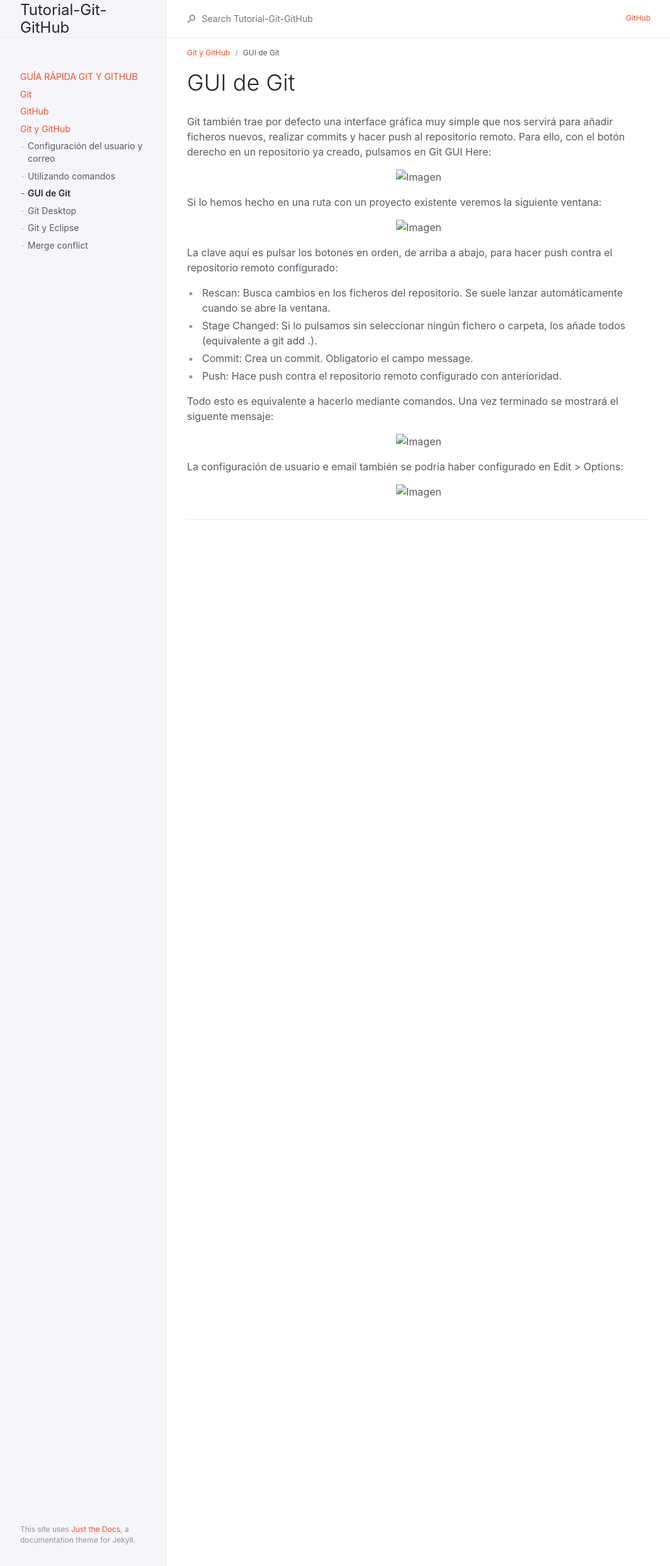
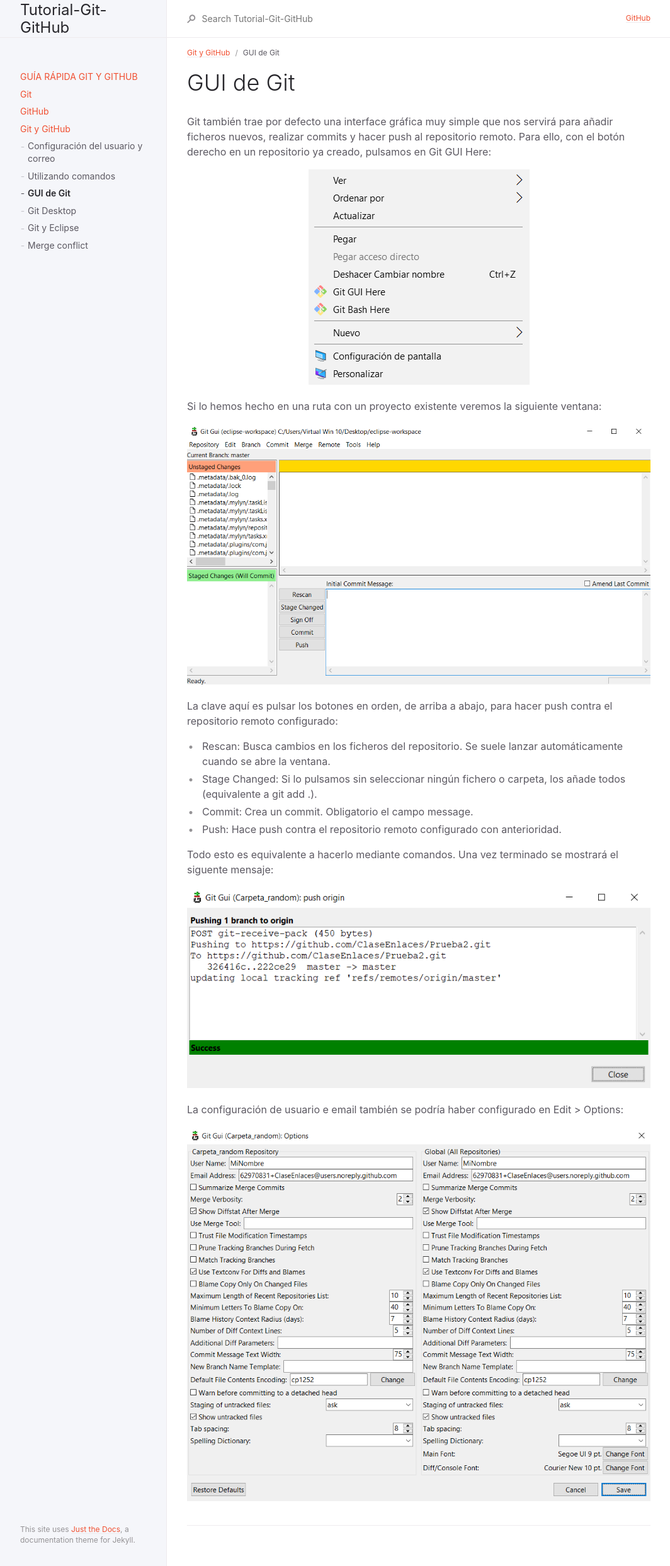
Before and after one commit to Manuel-Ag/Tutorial-Git-GitHub, a Jekyll site: the page built from docs/docs/git_github/2020-03-26-gui_git.markdown, in a window 1280 px wide. Shown: the whole page at 63% size, without its empty margins (107-1171 px from the left). Built offline with Jekyll 4.4.1, drawn with Linux system fonts in a browser that asks for light colours.

Commit message:
Pequeños errores

```diff
--- a/docs/docs/git_github/2020-03-26-gui_git.markdown
+++ b/docs/docs/git_github/2020-03-26-gui_git.markdown
@@ -12,13 +12,13 @@ parent: Git y GitHub
 Git también trae por defecto una interface gráfica muy simple que nos servirá para añadir ficheros nuevos, realizar commits y hacer push al repositorio remoto. Para ello, con el botón derecho en un repositorio ya creado, pulsamos en Git GUI Here:
 
 {:refdef: style="text-align: center;"}
-![Imagen]({{ site.baseurl }}/assets/img_post_gui/img1.png)
+![Imagen]({{ site.baseurl }}/assets/img_post_gui_git/img1.png)
 {:refdef}
 
 Si lo hemos hecho en una ruta con un proyecto existente veremos la siguiente ventana:
 
 {:refdef: style="text-align: center;"}
-![Imagen]({{ site.baseurl }}/assets/img_post_gui/img2.png)
+![Imagen]({{ site.baseurl }}/assets/img_post_gui_git/img2.png)
 {:refdef}
 
 La clave aquí es pulsar los botones en orden, de arriba a abajo, para hacer push contra el repositorio remoto configurado:
@@ -30,11 +30,11 @@ La clave aquí es pulsar los botones en orden, de arriba a abajo, para hacer pus
 Todo esto es equivalente a hacerlo mediante comandos. Una vez terminado se mostrará el siguente mensaje:
 
 {:refdef: style="text-align: center;"}
-![Imagen]({{ site.baseurl }}/assets/img_post_gui/img3.png)
+![Imagen]({{ site.baseurl }}/assets/img_post_gui_git/img3.png)
 {:refdef}
 
 La configuración de usuario e email también se podría haber configurado en Edit > Options:
 
 {:refdef: style="text-align: center;"}
-![Imagen]({{ site.baseurl }}/assets/img_post_gui/img4.png)
+![Imagen]({{ site.baseurl }}/assets/img_post_gui_git/img4.png)
 {:refdef}
--- a/docs/docs/github/2020-03-21-usuarios.markdown
+++ b/docs/docs/github/2020-03-21-usuarios.markdown
@@ -1,6 +1,6 @@
 ---
 layout: post
-title:  "Introducción Git"
+title:  "Usuarios"
 date:   2020-03-21 14:30:00 +0200
 categories: GitHub
 order: 1
```
